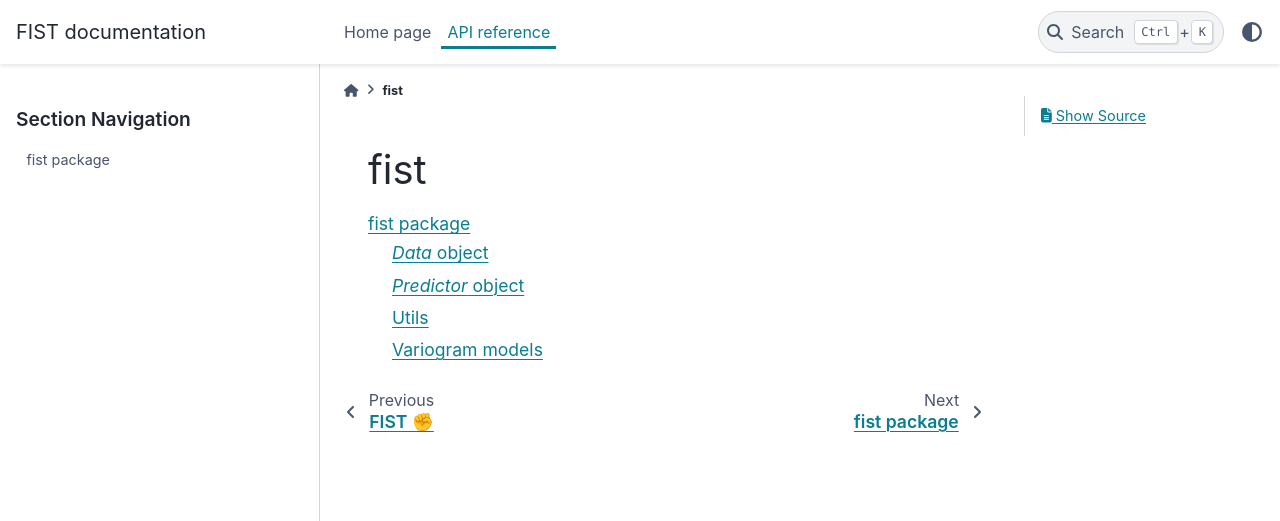
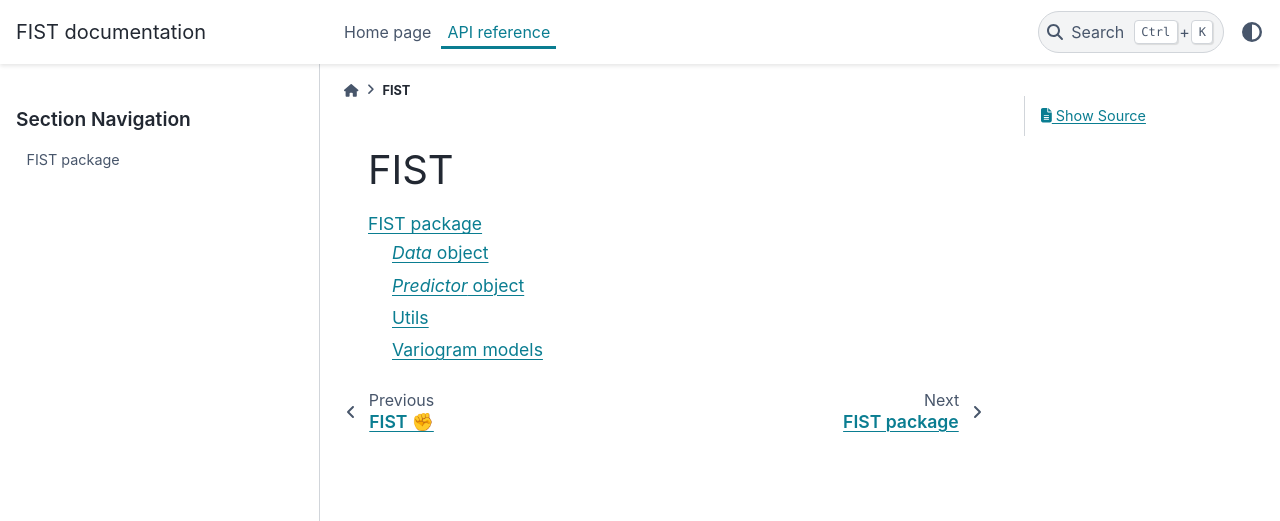
Before and after one commit to johanneskopton/stif, a Sphinx documentation site: the page built from docs/source/modules.rst, in a window 1280 px wide. Shown: the top 521 px of the page. Built offline with Sphinx 7.4.7 and the PyData theme 0.15.4, drawn with Linux system fonts in a browser that asks for light colours.

```diff
--- a/docs/source/fist.rst
+++ b/docs/source/fist.rst
@@ -1,4 +1,4 @@
-fist package
+FIST package
 ============
 
 
--- a/docs/source/modules.rst
+++ b/docs/source/modules.rst
@@ -1,4 +1,4 @@
-fist
+FIST
 ====
 
 .. toctree::
```
